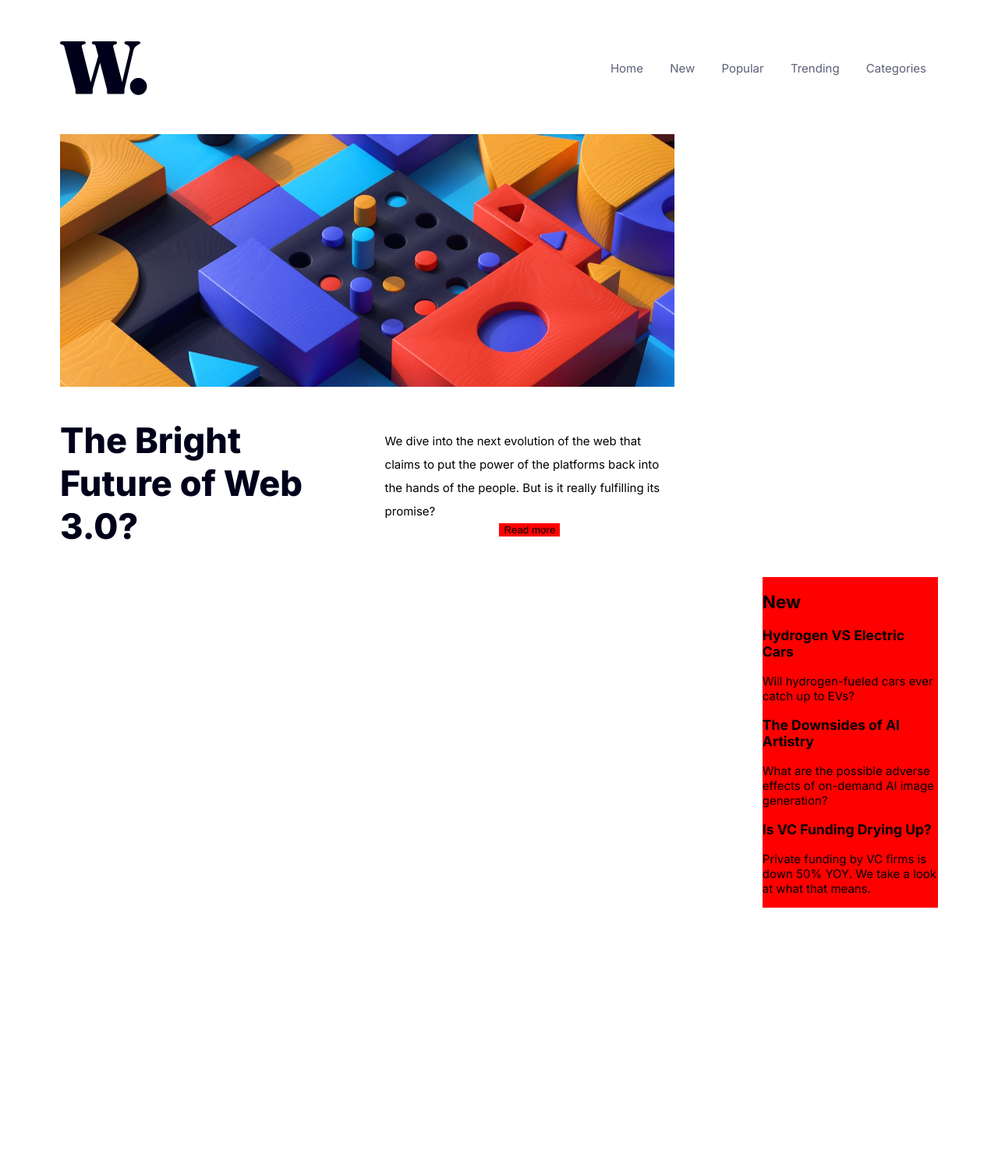
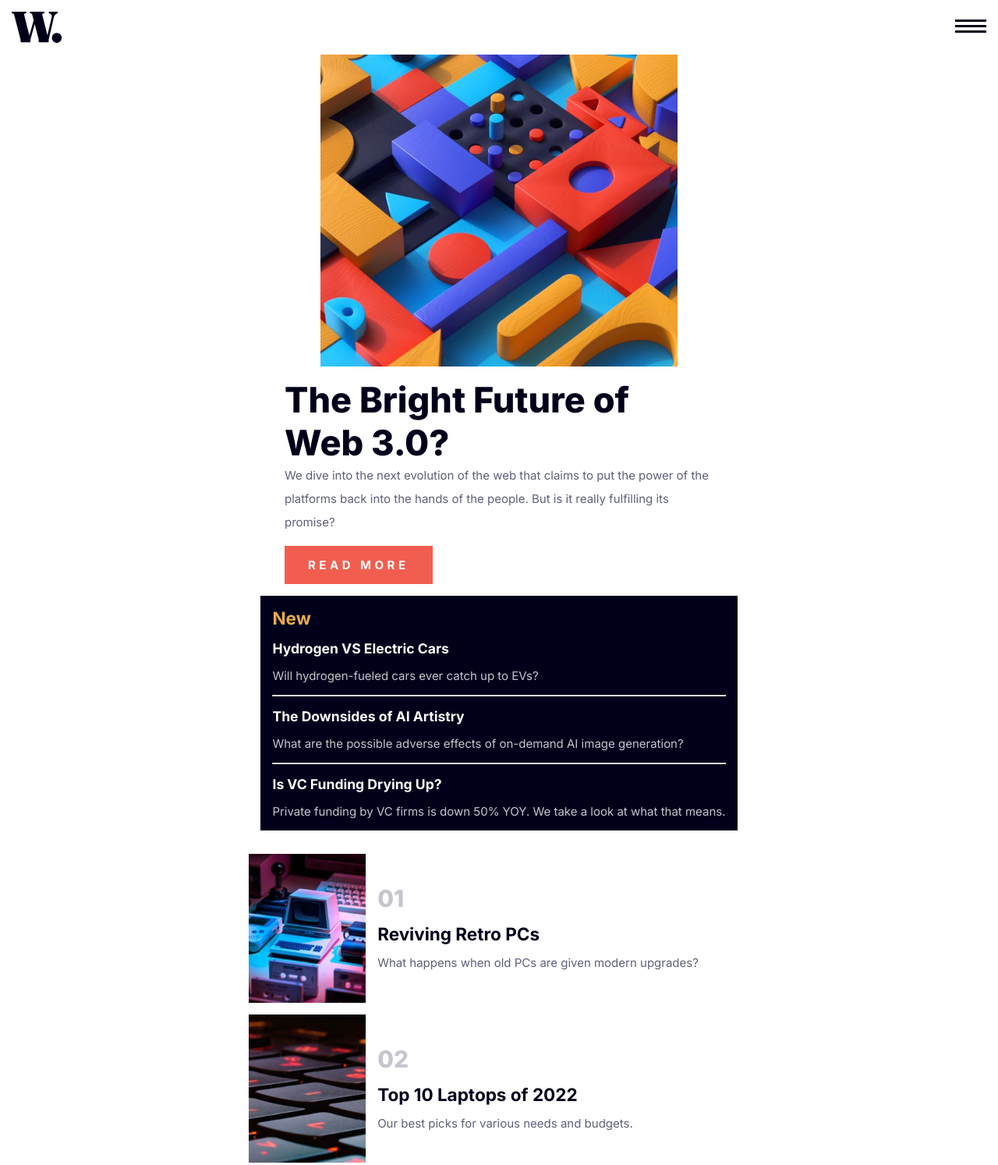
Before and after one commit to littledragonshrimp/newsHomepageTest, a plain HTML site: page index.html in a window 1280 px wide. Shown: the top 1494 px of the page at 78% size. Before the commit the page ends 1212 px from the top, so only its background shows below. Drawn offline with Linux system fonts and the light colour scheme.

Commit message:
adds reformated mobile section

```diff
--- a/index.html
+++ b/index.html
@@ -12,12 +12,16 @@
   <link href="https://fonts.googleapis.com/css2?family=Fraunces:opsz,wght@9..144,700&family=Inter:wght@300;400;700;800&family=Montserrat:ital,wght@0,500;0,700;1,500;1,700&family=Outfit:wght@300;400;600&family=Roboto:ital,wght@0,400;0,500;0,700;0,900;1,300;1,900&display=swap" rel="stylesheet">
   <link rel="stylesheet" href="styles.css">
 </head>
+
 <body>
 <main>
+
   <header class="header">
-    <nav class="nav">
-      <img class="nav__logo" id="logo" src="assets/images/logo.svg" alt="logo">
-        <ul class="nav__links">
+      <img class="logo" id="logo" src="assets/images/logo.svg" alt="logo">
+
+      <nav class="nav">
+        <img class="hamburger-menu" src="assets/images/icon-menu.svg" alt="icon-menu" srcset="">
+        <ul class="nav-links">
           <li><a href="#">Home</a></li>
           <li><a href="#">New</a></li>
           <li><a href="#">Popular</a></li>
@@ -27,67 +31,98 @@
     </nav>
   </header>
 
-<div class="card">
-  <section class="card-preview">
-          <!-- left section preview articles + image -->
-        <div class="top-left">
-            <img src="assets/images/image-web-3-desktop.jpg" alt="">
+  <!-- GROUP 1: Banner, title, button -->
+  <div class="card-banner-title">
+          <img class="banner" src="assets/images/image-web-3-mobile.jpg" alt="" srcset="">
+
+          <h1 class="title">The Bright Future of Web 3.0?</h1>
+          <p class="para-1">
+            We dive into the next evolution of the web that claims to put the power of the platforms back into the hands of the people.
+            But is it really fulfilling its promise?
+          </p>
+
+          <a class="card-banner-title-button"
+            alt="click for article">
+            Read more
+          </a>
+  </div>
+
+  <!--GROUP 2: card-black-box headline-->
+  <div class="card-black-box">
+    <article>
+      <h2 class="new card-title">New</h2>
+        <div class="headline story-1">
+          <a class="headline-link" href="#">
+            <h3>Hydrogen VS Electric Cars</h3>
+          </a>
+            <p>Will hydrogen-fueled cars ever catch up to EVs?</p>
         </div>
-
-        <div class="div-left">
-
-            <h1 class="div-left-title">The Bright Future of Web 3.0?</h1>
-
-            <article class="div-left-para">
-              We dive into the next evolution of the web that claims to put the power of the platforms back into the hands of the people.
-              But is it really fulfilling its promise?
-              <button class="div-left-button">Read more</button>
-            </article>
-
+    <hr>
+        <div class="headline story-2">
+          <a class="headline-link-2" href="#">
+            <h3>The Downsides of AI Artistry</h3>
+          </a>
+            <p>What are the possible adverse effects of on-demand AI image generation?</p>
         </div>
-
-        <!--right section, black box articles-->
-
-        <div class="top-right">
-            <h2>New</h2>
-
-            <h3>Hydrogen VS Electric Cars</h3>
-            <p>Will hydrogen-fueled cars ever catch up to EVs?</p>
-
-            <h3>The Downsides of AI Artistry</h3>
-            <p>What are the possible adverse effects of on-demand AI image generation?</p>
-
+    <hr>
+        <div class="headline story-3">
+          <a class="headline-link-3" href="#">
             <h3>Is VC Funding Drying Up?</h3>
+          </a>
             <p>Private funding by VC firms is down 50% YOY. We take a look at what that means.</p>
         </div>
-    </section>
+    </article>
   </div>
 
-<!--Previews with pictures-->
+  <!--GROUP 3: Previews and Articles section-->
 
-<!---
-<div class="part-2">
-  <article class="preview-1">
-  01
-  Reviving Retro PCs
-  What happens when old PCs are given modern upgrades?
-  </article>
-  <article class="preview-2">
-  02
-  Top 10 Laptops of 2022
-  Our best picks for various needs and budgets.
-  </article>
-  <article class="preview-3">
-  03
-  The Growth of Gaming
-  How the pandemic has sparked fresh opportunities.
-  </article>
+  <div class="previews">
+    <article class="preview-1 preview-story">
+        <img src="assets/images/image-retro-pcs.jpg" alt="Reviving Retro PCs Article" srcset="">
+
+        <section class="preview-right">
+          <h4>01</h4>
+            <a href="#">
+              <h5>Reviving Retro PCs</h5>
+            </a>
+          <p>What happens when old PCs are given modern upgrades?</p>
+        </section>
+    </article>
+
+    <article class="preview-2 preview-story">
+        <img src="assets/images/image-top-laptops.jpg" alt="Top 10 laptops of 2022 article" srcset="">
+
+        <section class="preview-right">
+          <h4>02</h4>
+            <a href="#">
+              <h5>Top 10 Laptops of 2022</h5>
+            </a>
+          <p>Our best picks for various needs and budgets.</p>
+        </section>
+    </article>
+
+    <article class="preview-3 preview-story">
+        <img src="assets/images/image-gaming-growth.jpg" alt="The Growth of Gaming article" srcset="">
+
+        <section class="preview-right">
+          <h4>03</h4>
+            <a href="#">
+              <h5>The Growth of Gaming</h5>
+            </a>
+          <p>How the pandemic has sparked fresh opportunities.</p>
+        </section>
+      </article>
+  </div>
+
+
+
+
   <div class="attribution">
     Challenge by <a href="https://www.frontendmentor.io?ref=challenge" target="_blank">Frontend Mentor</a>.
-    Coded by <a href="#">Your Name Here</a>.
+    Coded by <a href="#">littleDragonShrimp</a>.
   </div>
 </div>
--->
+
 </main>
 </body>
 </html>
--- a/styles.scss
+++ b/styles.scss
@@ -1,120 +1,224 @@
 $orange: hsl(35, 77%, 62%);
-$red: hsl(5, 85%, 63%);
+$red: hsl(5, 85%, 63%); // .card-banner-title-button
 $white: hsl(36, 100%, 99%);
 $gray: hsl(233, 8%, 79%);
-$darkgray: hsl(236, 13%, 42%);
+$darkgray: hsl(236, 13%, 42%); //para-1
 $darkblue: hsl(240, 100%, 5%);
 
-body{
+//font-weight: 400, 700, 800
+
+
+:root{
     font-family: "Inter", sans-serif;
     font-size: 15px;
+    font-weight: 400;
+    color: $darkgray;
+}
+*{
+    padding: 0;
+    margin: 0;
 }
 
 main{
     display: flex;
-    padding: 2.5rem 1.5rem;
     justify-content: center;
     align-items: center;
     flex-direction: column;
-    margin-left: 3em;
-    margin-right: 3em;
+    margin-left: 1rem;
+    margin-right: 1rem;
 }
 
+////////////////
+/// navbar start
 .header{
-    min-width: 100%;
-    max-width: 50rem;
-    margin-bottom: 4%;
+    display: flex;
+    flex-direction: row;
+    justify-content: space-between;
+    align-items: center;
+    width: 100%;
+
+}
+.logo{
+    margin-top: 1rem;
+    margin-bottom: 1rem;
+//    margin-left: 1rem;
+//    margin-right: auto;
 }
 
 .nav{
-    display: flex;
-    justify-content: space-between;
-    align-items: center;
+    margin-top: 1rem;
+    margin-bottom: 1rem;
+//    margin-left: auto;
+//    margin-right: 1rem;
 }
 
-.nav__logo{
-    width: 10%;
+.nav-links{
+    display: none;
 }
+//Nav-bar END
+/////////////
 
-ul{
-    margin-left: auto;
-    display: inline;
-    list-style: none;
+/////////////
+//card-banner-title section begin
+
+.card-banner-title{
+    display: flex;
+    flex-direction: column;
+    justify-content: center;
     align-items: center;
-    text-align: center;
-    li, a{
+    margin: auto;
+    max-width: 550px;
+
+    h1{
+        margin-top: 1rem;
+        font-weight: 800;
+        text-align: start;
+        font-size: 3rem;
+        color: $darkblue;
+    }
+    p{
+        text-align: start;
+        color: $darkgray;
+        font-weight: 400;
+        line-height: 2rem;
+    }
+    a{
+        background-color: $red;
+        padding-right: 2rem;
+        padding-left: 2rem;
+        padding-top: 1rem;
+        padding-bottom: 1rem;
+        border-style: none;
+        color:$white;
+        font-weight: 700;
+        align-self: flex-start;
+        margin-top: 1rem;
+        margin-bottom: 1rem;
+        text-transform: uppercase;
+        letter-spacing: .3rem;
+        &:active{
+            background-color: $darkblue;
+        }
+        &:hover{
+            background-color: $darkblue;
+            transition: .5s;
+        }
+
+    }
+}
+.banner{
+    max-height: 400px;
+    min-width: 250px;
+    max-width: 475px;
+    align-self: center;
+}
+//////END .card-banner-title section
+/////////////
+
+/////////////
+/// .card-black-box BEGIN
+.card-black-box{
+    background-color: $darkblue;
+    article{
+        margin: 1rem;
+    }
+
+    h2{
+        color: $orange;
+        font-weight: 700;
+    }
+
+    h3{
+        color: $white;
+        margin-top: 1rem;
+        margin-bottom: 1rem;
+    }
+
+    p{
+        color:$gray;
+    }
+
+    a{
         text-decoration: none;
-        display: inline-block;
-        justify-content: space-evenly;
-        margin: .5em;
-        color:hsl(236, 13%, 42%);
-        a:hover{
-            color: $orange;
-            transition: .2s;
-        }
+    }
+    h3:hover{
+        color: $orange;
+        transition: .4s;
+    }
+    hr{
+        margin-top: 1rem;
+        border-top: 1px solid $gray;
     }
 }
 
-.card{
-    display: inline-block;
+////////
+/// .previews START
+.previews{
+    display: flex;
+    justify-content: center;
+    align-items: center;
+    flex-direction: column;
+
+    margin-top: 2rem;
+    & img{
+        width: 30%;
+        min-width: 10rem;
+    }
+}
+.preview-story{
+    display: flex;
+    flex-direction: row;
+    align-items: center;
+    width: 100%;
+    margin-bottom: 1rem;
 }
 
-/* */
-.card-preview{
- float: left;
- padding: 0;
+section{
+    width: 100%;
+    margin-left: 1rem;
+    margin-right: 1rem;
+    line-height: 3rem;
+    a{
+    text-decoration: none;
+    }
+   h4{
+    color: $gray;
+    font-weight: 800;
+    font-size: 2rem;
+   }
+   h5{
+    color: $darkblue;
+    font-weight: 700;
+    font-size: 1.5rem;
+   }
+   p{
+
+    line-height: 2rem;
+   }
+   h5:hover{
+    color: $red;
+    transition: .4s;
+}
 }
 
-.top-left {
-    img{
-    width: 70%;
-    }
-padding: 0;
-margin:0;
-}
-
-.div-left{
-    h1{
-        font-size: 3em;
-        font-weight: 800;
-        color: $darkblue;
-    }
-    width: 70%;
-    display: flex;
-    flex-direction: row;
-    justify-content: center;
-    align-items: center;
-    margin: 0;
-    padding: 0;
-}
-
-.div-left-title{
-
-    width: 50%;
-    text-align: start;
-    margin-right: 1em;
-}
-
-.div-left-para{
-    width: 50%;
-    line-height: 2em;
-}
-
-.div-left-button{
-    display: block;
-    margin-left: auto;
-    margin-right: auto;
-    border-style: none;
-    background-color: red;
-
-}
-
-/* Right section */
 
 
-.top-right{
-    float: right;
-    background-color: red;
-    width: 20%;
-    padding: 0;
-}
+// ul{
+//     margin-left: auto;
+//     display: inline;
+//     list-style: none;
+//     align-items: center;
+//     text-align: center;
+//     li, a{
+//         text-decoration: none;
+//         display: inline-block;
+//         justify-content: space-evenly;
+//         margin: .5em;
+//         color: $darkblue;
+//         a:hover{
+//             color: $orange;
+//             transition: .2s;
+//         }
+//     }
+// }
+//////////////////////////
```
Also changed, not shown: actions.js (added), styles.css, 1 other file.
